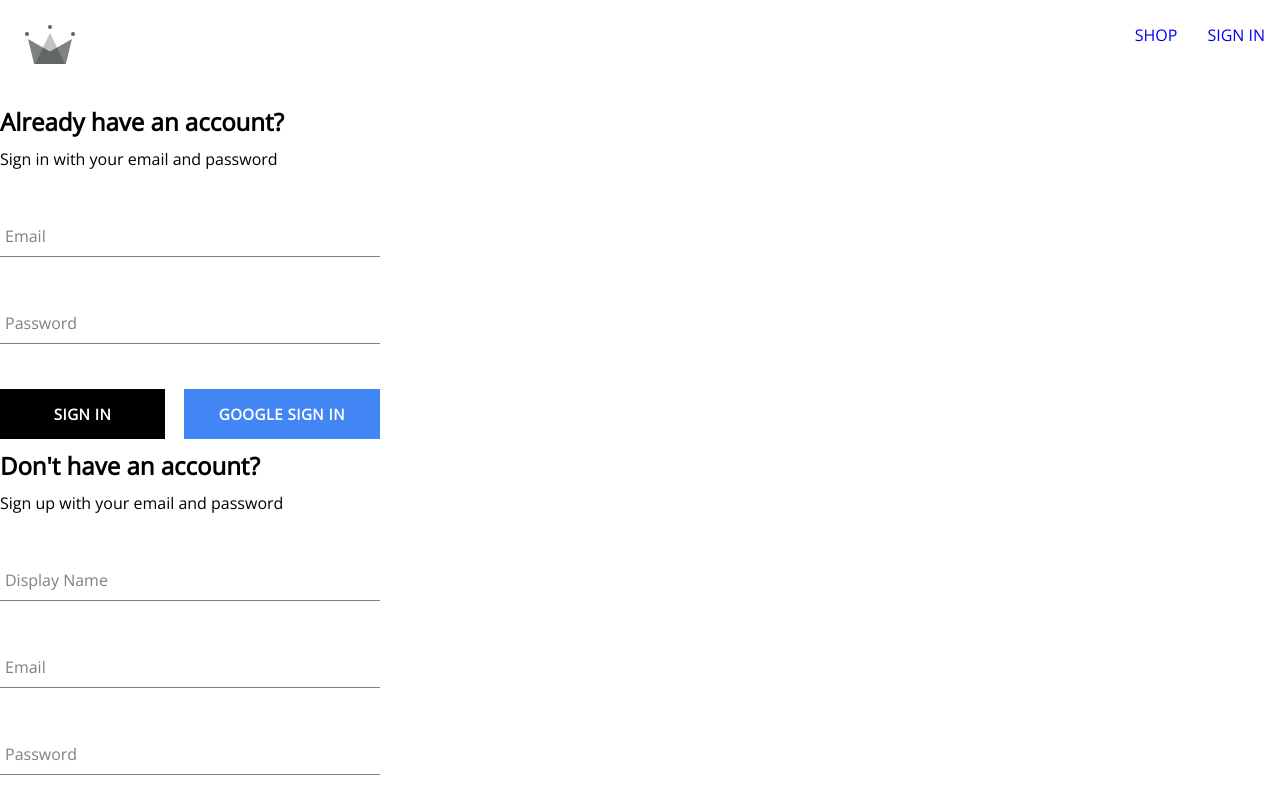
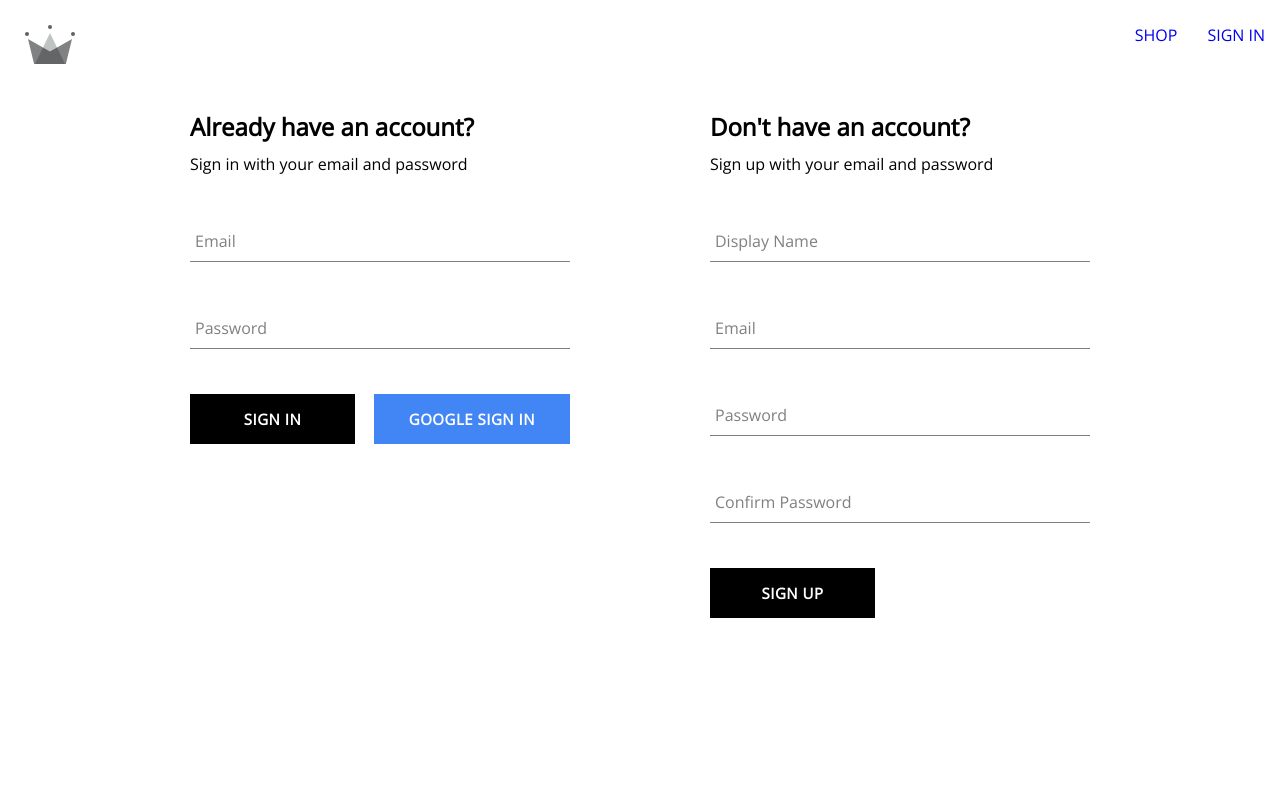
Before and after one commit to Tahseen-Ahmad-Bhat/Elite-cothing-using-react-, a React (Create React App) app: page /auth in a window 1280 px wide. Shown: the top 800 px of the page. Built offline with nearby package versions, Linux system fonts and the light colour scheme.

Commit message:
finished with creating user authentication

```diff
--- a/src/components/sign-in-form/sign-in-form.component.jsx
+++ b/src/components/sign-in-form/sign-in-form.component.jsx
@@ -33,7 +33,18 @@
       const response = await signInAuthWithEmailAndPassword(email, password);
       console.log(response);
       resetFormFields();
-    } catch (error) {}
+    } catch (error) {
+      switch (error.code) {
+        case "auth/wrong-password":
+          alert("You have entered Wrong Password");
+          break;
+        case "auth/user-not-found":
+          alert("No user registered with this email");
+          break;
+        default:
+          console.log(error);
+      }
+    }
   };
 
   const handleChange = (event) => {
@@ -72,7 +83,7 @@
         />
         <div className="buttons-container">
           <Button type="submit">Sign In</Button>
-          <Button buttonType="google" onClick={signInWithGoogle}>
+          <Button type="button" buttonType="google" onClick={signInWithGoogle}>
             Google Sign In
           </Button>
         </div>
--- a/src/routes/authentication/authentication.component.jsx
+++ b/src/routes/authentication/authentication.component.jsx
@@ -1,15 +1,12 @@
-import {
-  signInWithGooglePopup,
-  createUserDocumentFromAuth,
-} from "../../utils/firebase/firebase.utils";
-
 import SignUpForm from "../../components/sign-up-form/sign-up-form.component";
 
 import SignInForm from "../../components/sign-in-form/sign-in-form.component";
 
+import "./authentication.styles.scss";
+
 const Authentication = () => {
   return (
-    <div>
+    <div className="authentication-container">
       <SignInForm />
 
       <SignUpForm />
--- /dev/null
+++ b/src/routes/authentication/authentication.styles.scss
@@ -0,0 +1,6 @@
+.authentication-container {
+  display: flex;
+  width: 900px;
+  justify-content: space-between;
+  margin: 30px auto;
+}
```
